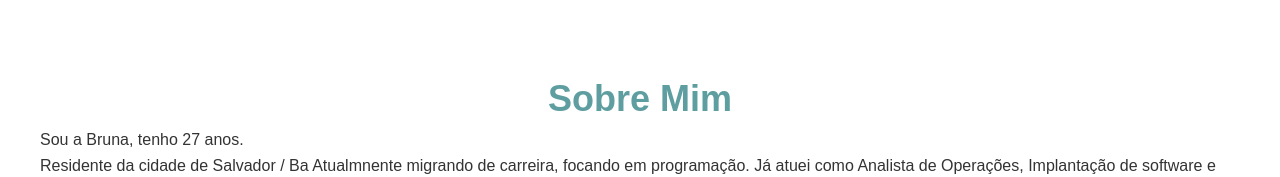
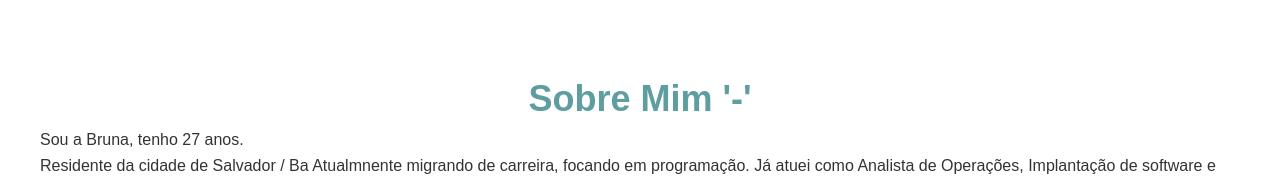
Before and after one commit to BubaSouCruz/meu-portfolio, a plain HTML site: page index.html in a window 1280 px wide. Shown: the part 513-690 px from the top of the page. Drawn offline with Linux system fonts and the light colour scheme; a web font is replaced by a local one.

Commit message:
emoji add

```diff
--- a/index.html
+++ b/index.html
@@ -35,7 +35,7 @@
         <h4>Transformando ideias em realidade digital &lt;/&gt;</h4>
     </header>
     <section id="sobre">
-        <h3>Sobre Mim</h3>
+        <h3>Sobre Mim '-'</h3>
         <p>Sou a Bruna, tenho 27 anos.</p>
         Residente da cidade de Salvador / Ba
         Atualmnente migrando de carreira, focando em programação. Já atuei como Analista de Operações, Implantação de software e agora
```
